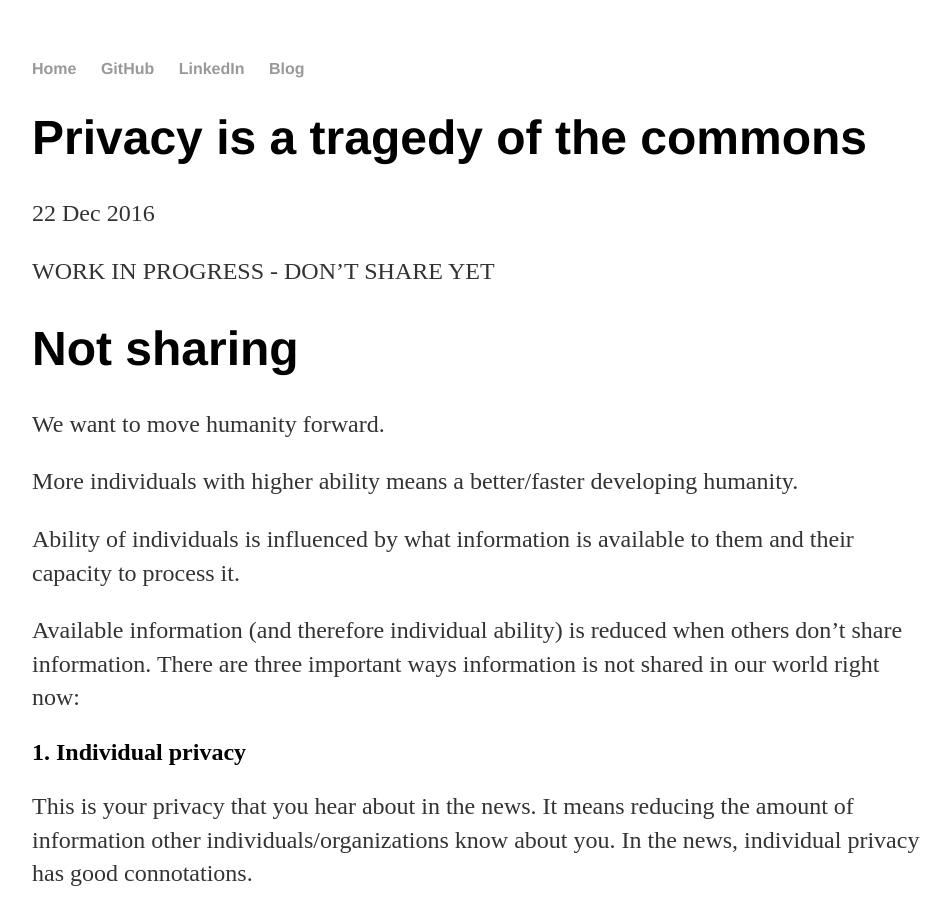
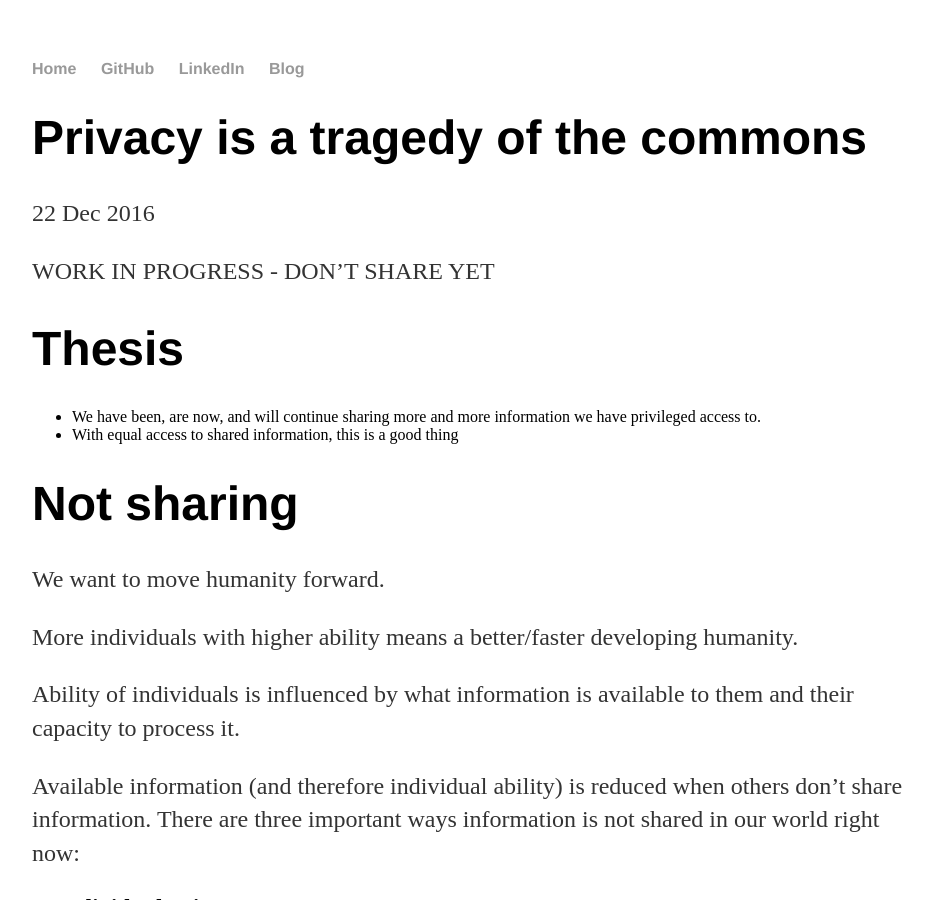
Before and after one commit to curiousest/curiousest.github.io, a Jekyll site: the page built from _posts/2016-12-22-privacy-is-a-tragedy-of-the-commons.md, in a window 1280 px wide and 900 px high. Shown: the whole window, without its empty margins (160-1111 px from the left). Built offline with Jekyll 4.4.1, drawn with Linux system fonts in a browser that asks for light colours.

Commit message:
Update 2016-12-22-privacy-is-a-tragedy-of-the-commons.md

```diff
--- a/_posts/2016-12-22-privacy-is-a-tragedy-of-the-commons.md
+++ b/_posts/2016-12-22-privacy-is-a-tragedy-of-the-commons.md
@@ -8,6 +8,11 @@ modified_time: '2016-12-22T15:22:00.001-05:00'
 ---
 
 WORK IN PROGRESS - DON'T SHARE YET
+
+# Thesis
+
+* We have been, are now, and will continue sharing more and more information we have privileged access to.
+* With equal access to shared information, this is a good thing
 
 # Not sharing
 
```
